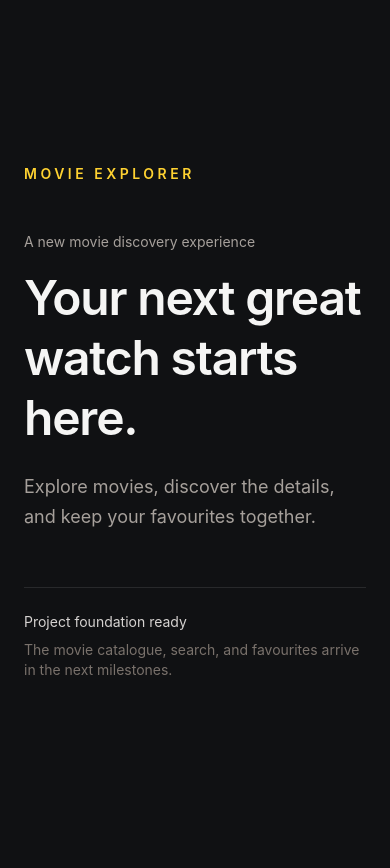
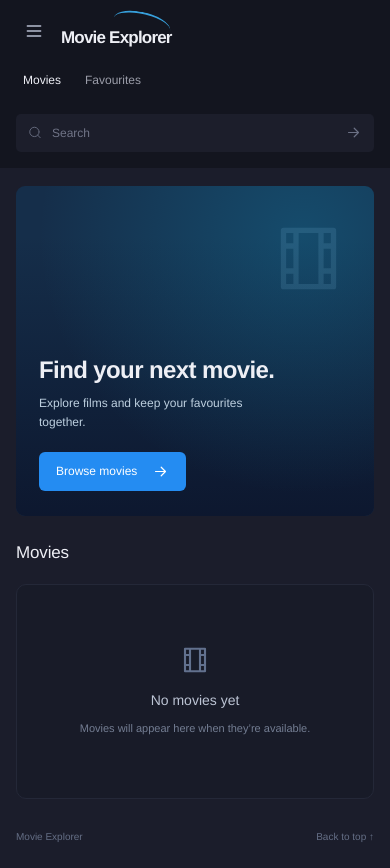
Before and after one commit to CasmanKaido/movie-explorer, a React (Vite) app: page / in a window 390 px wide. Before the commit the page ends 844 px from the top, so only its background shows below. Built offline with nearby package versions, Linux system fonts and the light colour scheme.

Commit message:
Make layout responsive

```diff
--- a/src/pages/HomePage.jsx
+++ b/src/pages/HomePage.jsx
@@ -1,18 +1,34 @@
-import { appName } from '../config/env.js';
+import { useState } from 'react';
+import Navbar, { Sidebar } from '../components/Navbar.jsx';
+import Hero from '../components/Hero.jsx';
+import MovieGrid from '../components/MovieGrid.jsx';
+import Footer from '../components/Footer.jsx';
 
 export default function HomePage() {
+  const [view, setView] = useState('home');
+  const [menuOpen, setMenuOpen] = useState(false);
+  const favourites = view === 'favourites';
+
+  function navigate(nextView) {
+    setView(nextView);
+    setMenuOpen(false);
+  }
+
   return (
-    <main className="flex min-h-screen items-center bg-[#101113] px-6 py-16 text-stone-100 sm:px-12">
-      <div className="mx-auto w-full max-w-5xl">
-        <p className="mb-12 text-sm font-semibold uppercase tracking-[0.25em] text-amber-300">{appName}</p>
-        <p className="mb-4 text-sm text-stone-400">A new movie discovery experience</p>
-        <h1 className="max-w-3xl text-5xl font-semibold leading-tight tracking-tight sm:text-7xl">Your next great watch starts here.</h1>
-        <p className="mt-6 max-w-lg text-lg leading-relaxed text-stone-400">Explore movies, discover the details, and keep your favourites together.</p>
-        <div className="mt-14 border-t border-white/10 pt-6">
-          <p className="text-sm text-stone-300">Project foundation ready</p>
-          <p className="mt-2 text-sm text-stone-500">The movie catalogue, search, and favourites arrive in the next milestones.</p>
-        </div>
+    <div className="app-shell" id="home">
+      <a className="skip-link" href="#movies">Skip to movies</a>
+      <Navbar view={view} onNavigate={navigate} menuOpen={menuOpen} onToggleMenu={() => setMenuOpen((open) => !open)} />
+      <div className="dashboard">
+        <Sidebar view={view} open={menuOpen} onNavigate={navigate} />
+        <main className="main-content">
+          {!favourites && <Hero />}
+          <section className="movies-section" id="movies" aria-labelledby="movies-title">
+            <div className="section-heading"><h2 id="movies-title">{favourites ? 'Your favourites' : 'Movies'}</h2></div>
+            <MovieGrid favourites={favourites} />
+          </section>
+          <Footer />
+        </main>
       </div>
-    </main>
+    </div>
   );
 }
--- a/src/styles/index.css
+++ b/src/styles/index.css
@@ -1,12 +1,111 @@
 @import "tailwindcss";
 
 :root {
-  font-family: Inter, ui-sans-serif, system-ui, -apple-system, BlinkMacSystemFont, "Segoe UI", sans-serif;
+  font-family: "Helvetica Neue", Arial, sans-serif;
+  background: #13151f;
+  color: #eeeff5;
   color-scheme: dark;
-  background: #101113;
   font-synthesis: none;
-  text-rendering: optimizeLegibility;
   -webkit-font-smoothing: antialiased;
 }
 
+html { scroll-behavior: smooth; }
 body { margin: 0; min-width: 320px; }
+button, input { font: inherit; }
+a { color: inherit; text-decoration: none; }
+button, a { -webkit-tap-highlight-color: transparent; touch-action: manipulation; }
+button { cursor: pointer; }
+button:disabled { cursor: not-allowed; }
+:focus-visible { outline: 2px solid #369dff; outline-offset: 5px; }
+::selection { background: #1674ca; color: white; }
+.app-shell { max-width: 1800px; margin: auto; min-height: 100vh; }
+.skip-link { position: fixed; left: 20px; top: -80px; z-index: 30; padding: 12px; background: #248cf2; color: white; }
+.skip-link:focus { top: 15px; }
+.navbar { display: grid; grid-template-columns: 210px minmax(0, 1fr); min-height: 90px; background: #13151f; }
+.navbar-brand { display: flex; align-items: center; justify-content: center; gap: 10px; padding: 16px; }
+.brand { position: relative; padding-top: 15px; font-size: 20px; font-weight: 600; letter-spacing: -.8px; white-space: nowrap; }
+.brand-arc { position: absolute; width: 70px; height: 30px; right: 1px; top: 0; border-top: 2px solid #3baff0; border-radius: 70% 100% 0 0; transform: rotate(9deg); opacity: .9; }
+.navbar-content { display: flex; align-items: center; justify-content: space-between; gap: 28px; padding: 0 30px 0 10px; }
+.top-navigation { display: flex; align-items: center; gap: 26px; font-size: 12px; color: #9b9da9; }
+.top-navigation a { padding-block: 16px; }
+.top-navigation a:hover, .top-navigation a.active { color: #eeeff6; }
+.menu-button { display: none; border: 0; background: transparent; color: #b7bdcf; padding: 8px; }
+.search-area { display: flex; align-items: center; gap: 10px; width: min(440px, 48%); min-height: 38px; border-radius: 5px; background: #1c1e2b; padding: 0 12px; color: #656a7d; }
+.search-area input { width: 100%; min-width: 0; outline: 0; border: 0; background: transparent; color: #c0c4d0; font-size: 12px; }
+.search-area input::placeholder { color: #707487; }
+.search-button { display: grid; place-items: center; flex-shrink: 0; background: none; border: 0; padding: 8px 0 8px 8px; color: #6b7084; }
+.dashboard { display: grid; grid-template-columns: 210px minmax(0, 1fr); align-items: stretch; min-height: calc(100vh - 90px); }
+.sidebar { padding: 40px 16px 28px; background: #13151f; }
+.sidebar-label { font-size: 10px; color: #666b7b; margin: 0 8px 12px; }
+.sidebar-link { display: flex; align-items: center; gap: 12px; min-height: 40px; border-radius: 4px; padding: 0 9px; color: #8b8f9e; font-size: 12px; margin-bottom: 5px; }
+.sidebar-link svg { color: #666d80; }
+.sidebar-link.active { background: #1c1f2c; color: #f0f1f8; font-weight: 500; }
+.sidebar-link.active svg { color: #298df3; }
+.sidebar-link:hover { background: #1a1d29; }
+.library-label { margin-top: 28px; border-top: 1px solid #272a37; padding-top: 24px; }
+.main-content { min-width: 0; background: #1b1d2b; padding: 28px 30px 0; border-top-left-radius: 20px; }
+.hero { position: relative; isolation: isolate; overflow: hidden; min-height: 420px; aspect-ratio: 2.4/1; border-radius: 12px; background: #152e4a; }
+.hero-backdrop { position: absolute; inset: 0; display: flex; align-items: center; justify-content: flex-end; padding-right: 15%; color: #8ac9f123; background: radial-gradient(ellipse at 80% 15%, #1595c149, transparent 65%), linear-gradient(0deg, #0c152ce6, transparent 85%); z-index: -1; }
+.hero-copy { position: absolute; left: 36px; right: 36px; bottom: 32px; }
+.hero h1 { font-size: 31px; font-weight: 600; line-height: 1.2; margin-bottom: 9px; letter-spacing: -.6px; }
+.hero-copy p { color: #bdcfdf; font-size: 13px; max-width: 540px; line-height: 1.6; }
+.primary-button { display: inline-flex; align-items: center; gap: 15px; min-height: 39px; margin-top: 19px; padding: 0 17px; font-size: 12px; font-weight: 500; background: #248cf2; color: white; border-radius: 6px; }
+.primary-button:hover { background: #409ef8; }
+.movies-section { margin-top: 31px; scroll-margin-top: 22px; }
+.section-heading { display: flex; align-items: center; justify-content: space-between; margin-bottom: 20px; }
+.section-heading h2 { font-size: 17px; line-height: 1.4; font-weight: 500; letter-spacing: -.15px; }
+.empty-movies { min-height: 215px; display: flex; flex-direction: column; align-items: center; justify-content: center; text-align: center; padding: 30px 20px; background: #181b28; border: 1px solid #242838; border-radius: 10px; color: #62718e; }
+.empty-movies h3 { color: #bcc4d4; font-size: 14px; margin-top: 15px; }
+.empty-movies p { margin-top: 8px; color: #737d92; font-size: 11px; line-height: 1.7; }
+.movie-grid { display: grid; grid-template-columns: repeat(3, minmax(0, 1fr)); gap: 28px; }
+.movie-card { min-width: 0; }
+.movie-poster { overflow: hidden; border-radius: 10px; aspect-ratio: 16/10; background: #232b3a; }
+.movie-poster img { width: 100%; height: 100%; object-fit: cover; }
+.poster-fallback { height: 100%; display: flex; flex-direction: column; align-items: center; justify-content: center; gap: 12px; color: #7b879e; font-size: 11px; }
+.movie-card-info { padding: 13px 0 0; }
+.movie-card h3 { font-size: 13px; font-weight: 500; }
+.movie-card p { margin-top: 6px; color: #8991a5; font-size: 11px; }
+.movie-rating { display: inline-flex; align-items: center; gap: 6px; margin-top: 8px; font-size: 11px; color: #f3bc5a; }
+.site-footer { display: flex; justify-content: space-between; gap: 20px; padding: 30px 0 24px; color: #646e85; font-size: 10px; }
+.site-footer a:hover { color: #62aff6; }
+
+@media (min-width: 1600px) {
+  .navbar, .dashboard { grid-template-columns: 230px minmax(0, 1fr); }
+  .main-content { padding: 30px 34px 0; }
+  .hero { min-height: 480px; }
+}
+@media (max-width: 1100px) {
+  .navbar, .dashboard { grid-template-columns: 180px minmax(0, 1fr); }
+  .brand { font-size: 17px; }
+  .main-content { padding: 22px 24px 0; }
+  .navbar-content { padding-right: 24px; }
+  .hero { min-height: 350px; }
+  .hero-copy { left: 26px; right: 26px; bottom: 26px; }
+  .hero h1 { font-size: 29px; }
+  .movie-grid { gap: 18px; }
+}
+@media (max-width: 760px) {
+  .navbar { display: flex; flex-wrap: wrap; min-height: 0; padding: 12px 16px 16px; gap: 13px; }
+  .navbar-brand { justify-content: flex-start; padding: 0; gap: 9px; }
+  .brand { font-size: 17px; padding-top: 13px; }
+  .brand-arc { width: 58px; height: 25px; }
+  .menu-button { display: grid; place-items: center; }
+  .navbar-content { width: 100%; padding: 0; gap: 18px; flex-wrap: wrap; }
+  .top-navigation { gap: 24px; padding-left: 7px; }
+  .top-navigation a { padding: 7px 0; }
+  .search-area { width: 100%; order: 2; }
+  .dashboard { grid-template-columns: minmax(0, 1fr); min-height: calc(100vh - 160px); }
+  .sidebar { display: none; padding: 12px 16px 22px; }
+  .sidebar.is-open { display: block; }
+  .library-label { margin-top: 15px; padding-top: 15px; }
+  .main-content { padding: 18px 16px 0; border-radius: 0; }
+  .hero { min-height: 330px; aspect-ratio: auto; border-radius: 9px; }
+  .hero-copy { left: 23px; right: 23px; bottom: 25px; }
+  .hero h1 { font-size: clamp(24px, 6vw, 31px); }
+  .hero-copy p { font-size: 12px; max-width: 230px; }
+  .hero-backdrop { align-items: flex-start; justify-content: flex-end; padding: 35px 28px 0; }
+  .hero-backdrop svg { width: 75px; height: 75px; }
+  .movies-section { margin-top: 25px; }
+  .movie-grid { grid-template-columns: repeat(2, minmax(0, 1fr)); gap: 18px 13px; }
+}
+@media (prefers-reduced-motion: reduce) { html { scroll-behavior: auto; } }
```
